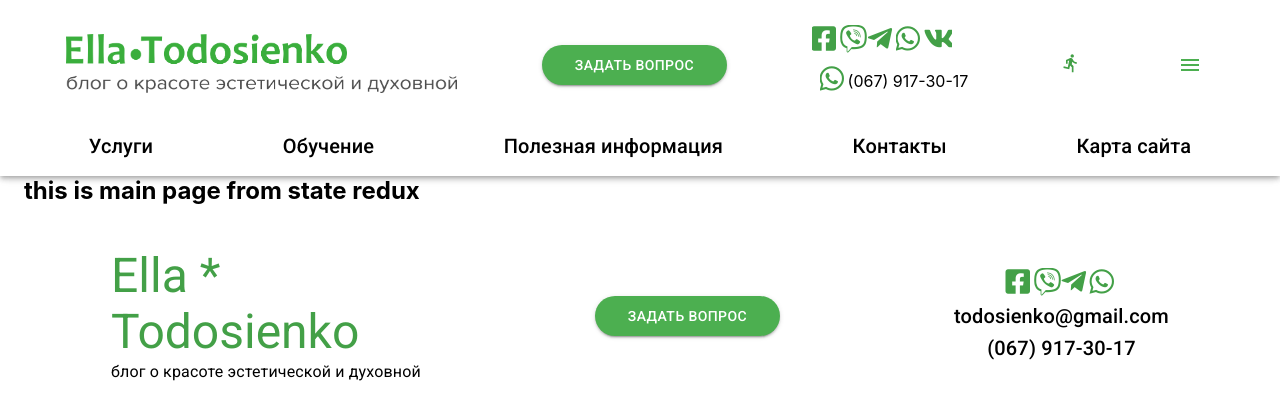
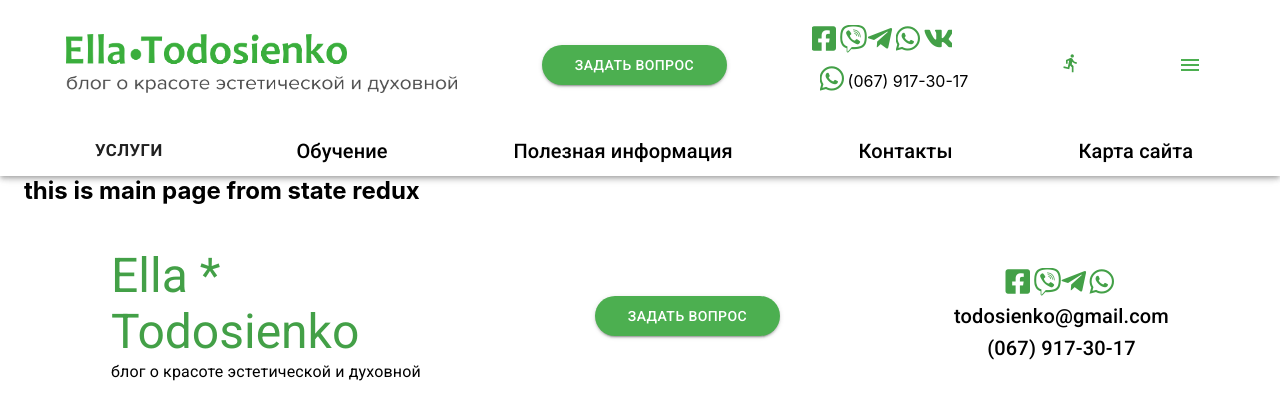
Before and after one commit to sershishkov/cosmetolog, a Next.js app: page / in a window 1280 px wide. Shown: the top 420 px of the page. Built offline with nearby package versions, Linux system fonts and the light colour scheme; no server answers.

Commit message:
menu in header

```diff
--- a/components/layout/main-header.js
+++ b/components/layout/main-header.js
@@ -1,3 +1,4 @@
+import { useState } from 'react';
 import { useUser } from '@auth0/nextjs-auth0';
 import Link from 'next/link';
 
@@ -13,6 +14,8 @@ import IconButton from '@material-ui/core/IconButton';
 import MenuIcon from '@material-ui/icons/Menu';
 import Avatar from '@material-ui/core/Avatar';
 import DirectionsRunIcon from '@material-ui/icons/DirectionsRun';
+import Menu from '@material-ui/core/Menu';
+import MenuItem from '@material-ui/core/MenuItem';
 
 import Icon from '@material-ui/core/Icon';
 
@@ -66,6 +69,15 @@ const useStyles = makeStyles((theme) => ({
 
 function MainHeader() {
   const { user, error, isLoading } = useUser();
+  const [anchorEl, setAnchorEl] = useState(null);
+
+  const handleClick = (event) => {
+    setAnchorEl(event.currentTarget);
+  };
+
+  const handleClose = () => {
+    setAnchorEl(null);
+  };
 
   // if (isLoading) return <div>Loading...</div>;
   // if (error) return <div>{error.message}</div>;
@@ -240,11 +252,44 @@ function MainHeader() {
               alignItems='center'
             >
               <Grid item>
-                <Link href='/services'>
-                  <a>
-                    <Typography variant='h6'>Услуги</Typography>
-                  </a>
-                </Link>
+                <Button
+                  aria-controls='simple-menu'
+                  aria-haspopup='true'
+                  onClick={handleClick}
+                  disableTypography
+                  style={{ fontSize: '1.05rem', fontWeight: 700 }}
+                >
+                  Услуги
+                </Button>
+                <Menu
+                  id='simple-menu'
+                  anchorEl={anchorEl}
+                  keepMounted
+                  open={Boolean(anchorEl)}
+                  onClose={handleClose}
+                >
+                  <MenuItem onClick={handleClose}>
+                    <Link href='/service1'>
+                      <a>
+                        <Typography variant='h6'>Услуга1</Typography>
+                      </a>
+                    </Link>
+                  </MenuItem>
+                  <MenuItem onClick={handleClose}>
+                    <Link href='/service2'>
+                      <a>
+                        <Typography variant='h6'>Услуга2</Typography>
+                      </a>
+                    </Link>
+                  </MenuItem>
+                  <MenuItem onClick={handleClose}>
+                    <Link href='/service3'>
+                      <a>
+                        <Typography variant='h6'>Услуга3</Typography>
+                      </a>
+                    </Link>
+                  </MenuItem>
+                </Menu>
               </Grid>
               <Grid item>
                 <Link href='/teaching'>
--- a/pages/index.js
+++ b/pages/index.js
@@ -27,7 +27,7 @@ function Home({
 Home.propTypes = {
   setNameOfPage: PropTypes.func.isRequired,
 
-  state__nameOfPage: PropTypes.string.isRequired,
+  state__nameOfPage: PropTypes.object.isRequired,
 };
 
 const mapStateToProps = (state) => ({
```
